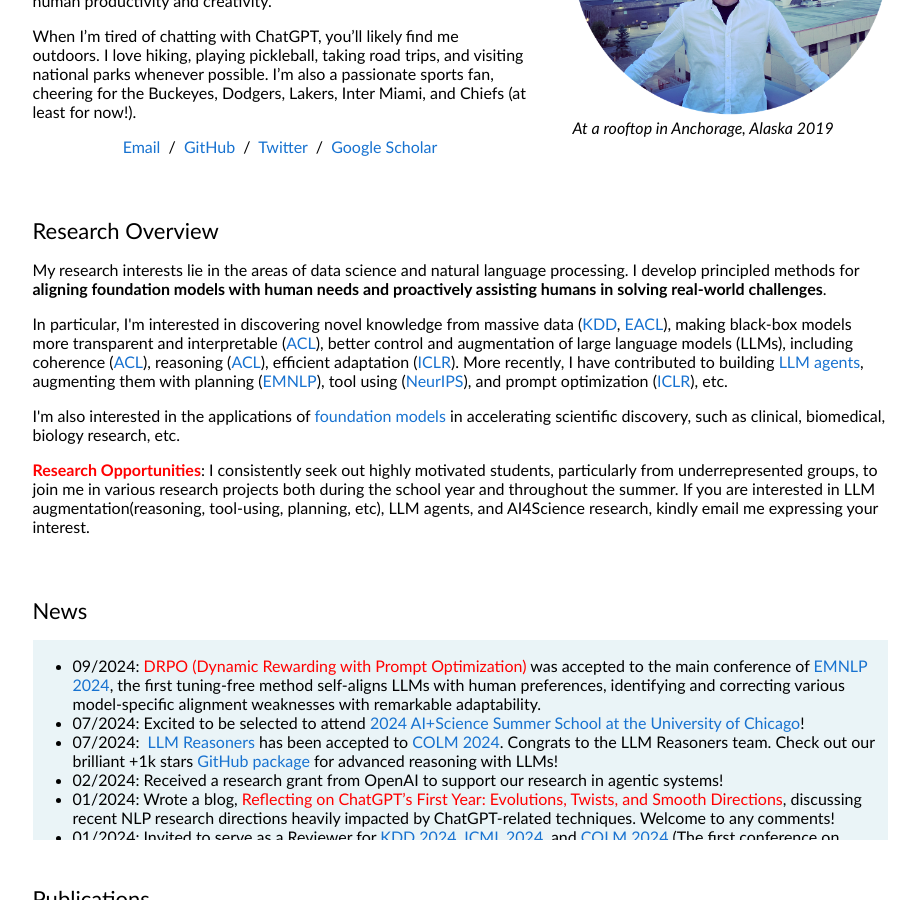
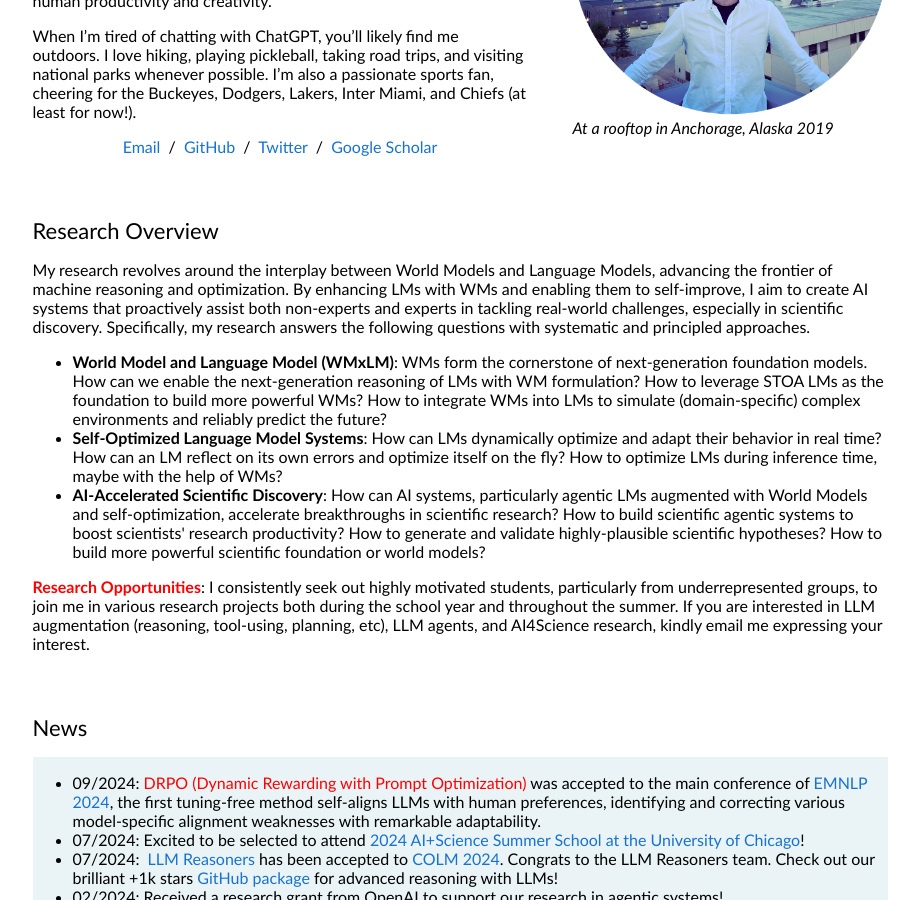
Before and after one commit to zhenwang9102/zhenwang9102.github.io, a Jekyll site: the page built from _posts/2019-06-02-venue.markdown, in a window 1280 px wide and 900 px high, scrolled down 265 px. Shown: the whole window, without its empty margins (180-1099 px from the left). Built offline with Jekyll 4.4.1, drawn with Linux system fonts in a browser that asks for light colours.

Commit message:
Update default.html

```diff
--- a/_layouts/default.html
+++ b/_layouts/default.html
@@ -80,6 +80,21 @@
             <td style="padding:2.5%;width:100%;vertical-align:middle">
               <h2>Research Overview</h2>
               <p>
+                My research revolves around the interplay between World Models and Language Models, advancing the frontier of machine reasoning and optimization. By enhancing LMs with WMs and enabling them to self-improve, I aim to create AI systems that proactively assist both non-experts and experts in tackling real-world challenges, especially in scientific discovery. Specifically, my research answers the following questions with systematic and principled approaches.
+              </p>
+              <ul>
+                <li>
+                  <b>World Model and Language Model (WMxLM)</b>: WMs form the cornerstone of next-generation foundation models. How can we enable the next-generation reasoning of LMs with WM formulation? How to leverage STOA LMs as the foundation to build more powerful WMs? How to integrate WMs into LMs to simulate (domain-specific) complex environments and reliably predict the future?
+                </li>
+                <li>
+                  <b>Self-Optimized Language Model Systems</b>: How can LMs dynamically optimize and adapt their behavior in real time? How can an LM reflect on its own errors and optimize itself on the fly? How to optimize LMs during inference time, maybe with the help of WMs?
+                </li>
+                <li>
+                  <b>AI-Accelerated Scientific Discovery</b>: How can AI systems, particularly agentic LMs augmented with World Models and self-optimization, accelerate breakthroughs in scientific research? How to build scientific agentic systems to boost scientists' research productivity? How to generate and validate highly-plausible scientific hypotheses? How to build more powerful scientific foundation or world models?
+                </li>
+              </ul>
+
+<!--               <p>
                 My research interests lie in the areas of data science and natural language processing. I develop principled methods for <b>aligning foundation models with human needs and proactively assisting humans in solving real-world challenges</b>.
               </p>
               <p>
@@ -87,10 +102,12 @@
               </p>
               <p>
                 I'm also interested in the applications of <a href="https://en.wikipedia.org/wiki/Foundation_models">foundation models</a> in accelerating scientific discovery, such as clinical, biomedical, biology research, etc.
+              </p> -->
+
+              <p>
+                <a style="color:red"><b>Research Opportunities</b></a>: I consistently seek out highly motivated students, particularly from underrepresented groups, to join me in various research projects both during the school year and throughout the summer. If you are interested in LLM augmentation (reasoning, tool-using, planning, etc), LLM agents, and AI4Science research, kindly email me expressing your interest.
               </p>
-              <p>
-                <a style="color:red"><b>Research Opportunities</b></a>: I consistently seek out highly motivated students, particularly from underrepresented groups, to join me in various research projects both during the school year and throughout the summer. If you are interested in LLM augmentation(reasoning, tool-using, planning, etc), LLM agents, and AI4Science research, kindly email me expressing your interest.
-              </p>
+
             </td>
           </tr>
         </table>
```
